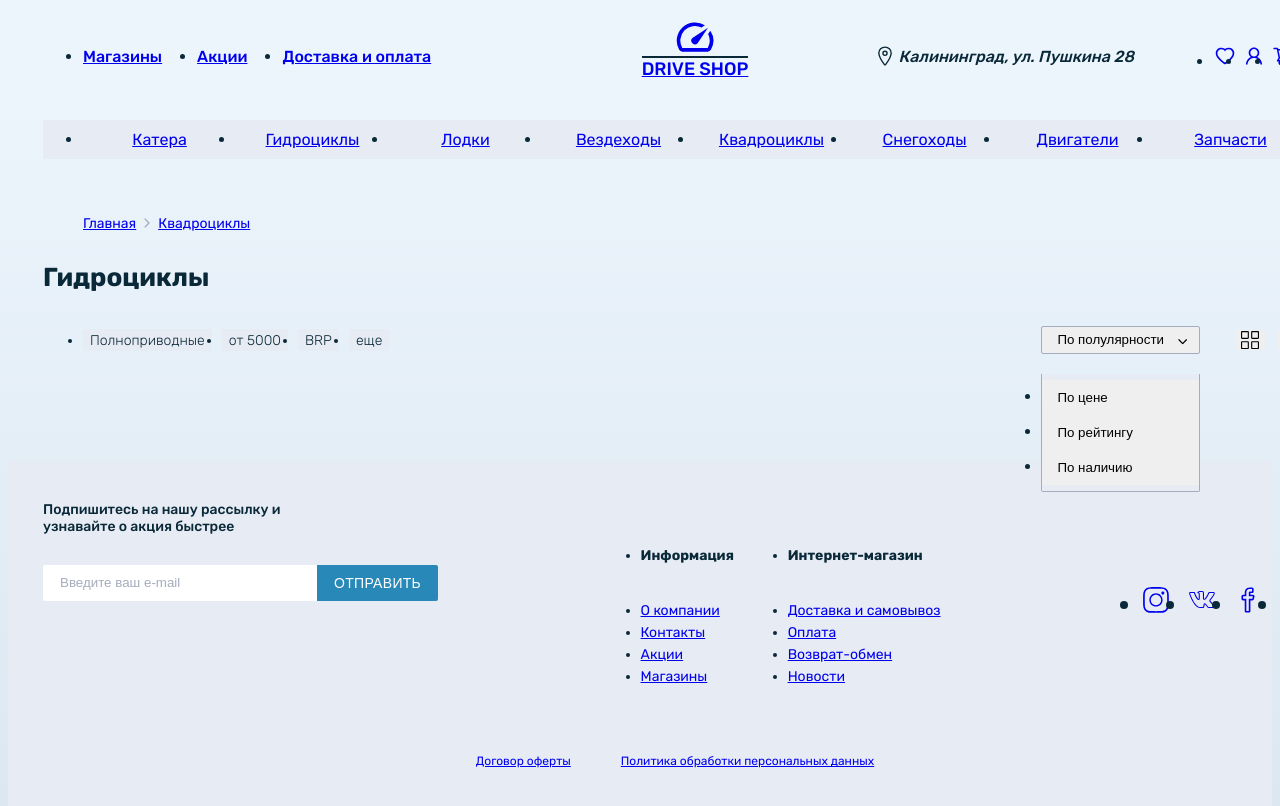
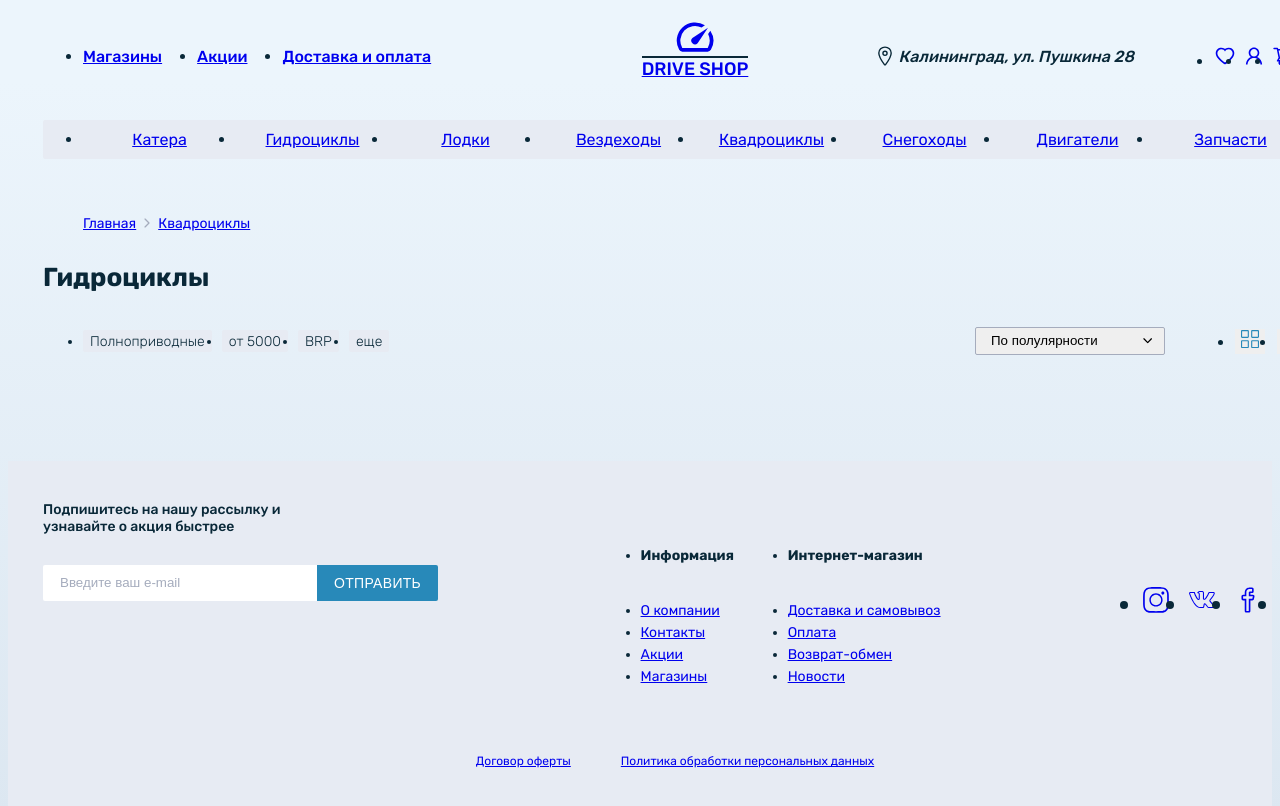
Before and after one commit to St1llSane/DriveShop, a React (Vite) app: page /atvs in a window 1280 px wide. Shown: the top 806 px of the page. Built offline with nearby package versions, Linux system fonts and the light colour scheme.

Commit message:
added HeaderFilters actions

```diff
--- a/src/components/UI/HeaderFilters.jsx
+++ b/src/components/UI/HeaderFilters.jsx
@@ -1,9 +1,52 @@
 import { SlGrid } from 'react-icons/sl'
 import { ImList } from 'react-icons/im'
 import { IoIosArrowForward } from 'react-icons/io'
+import { useDispatch, useSelector } from 'react-redux'
+import {
+  HeaderFiltersSliceSelector,
+  setActiveSortId,
+  setSortIsActive,
+  setActiveGridId,
+} from '../../redux/slices/HeaderFiltersSlice'
 import '../../styles/c_styles/ui_styles/header-filters.scss'
 
+const sortItems = [
+  { id: 1, name: 'По полулярности' },
+  { id: 2, name: 'По цене' },
+  { id: 3, name: 'По рейтингу' },
+  { id: 4, name: 'По наличию' },
+]
+
+const grids = [
+  {
+    id: 1,
+    icon: <SlGrid />,
+  },
+  {
+    id: 2,
+    icon: <ImList />,
+  },
+]
+
 const HeaderFilters = () => {
+  const dispatch = useDispatch()
+  const { sortIsActive, activeSortId, activeGridId } = useSelector(
+    HeaderFiltersSliceSelector
+  )
+
+  const setSortIsActiveHandler = () => {
+    dispatch(setSortIsActive())
+  }
+
+  const setActiveSortHandler = (id) => {
+    dispatch(setActiveSortId(id))
+    dispatch(setSortIsActive())
+  }
+
+  const setActiveGridHandler = (id) => {
+    dispatch(setActiveGridId(id))
+  }
+
   return (
     <div className="header-filters">
       <ul className="header-filters__labels">
@@ -14,30 +57,37 @@ const HeaderFilters = () => {
       </ul>
       <div className="header-filters__actions">
         <div className="header-filters__actions-sort">
-          <button className="header-filters__actions-sort--active">
-            По полулярности
+          <button
+            className="header-filters__actions-sort--active"
+            onClick={setSortIsActiveHandler}
+          >
+            {sortItems[activeSortId - 1].name}
             <IoIosArrowForward />
           </button>
-          <ul className="active">
-            <li>
-              <button>По цене</button>
-            </li>
-            <li>
-              <button>По рейтингу</button>
-            </li>
-            <li>
-              <button>По наличию</button>
-            </li>
+          <ul className={sortIsActive ? 'active' : ''}>
+            {sortItems.map((item) =>
+              item.id !== activeSortId ? (
+                <li key={item.id}>
+                  <button onClick={() => setActiveSortHandler(item.id)}>
+                    {item.name}
+                  </button>
+                </li>
+              ) : null
+            )}
           </ul>
         </div>
-        <div className="header-filters__actions-grids">
-          <button>
-            <SlGrid />
-          </button>
-          <button>
-            <ImList />
-          </button>
-        </div>
+        <ul className="header-filters__actions-grids">
+          {grids.map((item) => (
+            <li key={item.id}>
+              <button
+                className={item.id === activeGridId ? 'active' : ''}
+                onClick={() => setActiveGridHandler(item.id)}
+              >
+                {item.icon}
+              </button>
+            </li>
+          ))}
+        </ul>
       </div>
     </div>
   )
--- /dev/null
+++ b/src/redux/slices/HeaderFiltersSlice.js
@@ -0,0 +1,30 @@
+import { createSlice } from '@reduxjs/toolkit'
+
+const initialState = {
+  sortIsActive: false,
+  activeSortId: 1,
+  activeGridId: 1,
+}
+
+export const HeaderFiltersSlice = createSlice({
+  name: 'HeaderFilters',
+  initialState,
+  reducers: {
+    setSortIsActive: (state) => {
+      state.sortIsActive = !state.sortIsActive
+    },
+    setActiveSortId: (state, action) => {
+      state.activeSortId = action.payload
+    },
+    setActiveGridId: (state, action) => {
+      state.activeGridId = action.payload
+    },
+  },
+})
+
+export const HeaderFiltersSliceSelector = (state) => state.HeaderFiltersSlice
+
+export const { setSortIsActive, setActiveSortId, setActiveGridId } =
+  HeaderFiltersSlice.actions
+
+export default HeaderFiltersSlice.reducer
--- a/src/redux/store.js
+++ b/src/redux/store.js
@@ -3,12 +3,14 @@ import picturesSliderSlice from './slices/picturesSliderSlice'
 import popularSliderSlice from './slices/popularSliderSlice'
 import stockSlice from './slices/stockSlice'
 import categoriesSlice from './slices/categoriesSlice'
+import HeaderFiltersSlice from './slices/HeaderFiltersSlice'
 
 export const store = configureStore({
   reducer: {
     picturesSliderSlice,
     popularSliderSlice,
 		stockSlice,
-		categoriesSlice
+		categoriesSlice,
+		HeaderFiltersSlice
   },
 })
--- a/src/styles/c_styles/ui_styles/header-filters.scss
+++ b/src/styles/c_styles/ui_styles/header-filters.scss
@@ -22,17 +22,22 @@
   &__actions {
     display: flex;
     align-items: center;
-    gap: 35px;
+    gap: 30px;
 
     &-sort {
       position: relative;
 
       &--active {
+				min-width: 190px;
+        padding: 5px 10px 6px 15px;
         border: 1px solid $c-d-grey;
         border-radius: $b-r-small;
-        padding: 5px 35px 6px 15px;
+				display: block;
         position: relative;
         z-index: 10;
+				display: flex;
+				justify-content: space-between;
+				align-items: center;
         transition: $def-transition;
 
         &:hover {
@@ -40,10 +45,7 @@
         }
 
         svg {
-          position: absolute;
-          top: 8px;
           transform: rotate(90deg);
-          right: 10px;
           cursor: pointer;
         }
       }
@@ -64,6 +66,7 @@
         opacity: 0;
         pointer-events: none;
         user-select: none;
+        transition: $def-transition;
 
         &.active {
           opacity: 1;
@@ -80,7 +83,8 @@
             transition: $def-transition;
 
             &:hover {
-              color: $c-accent-blue;
+              color: $c-white;
+              background-color: $c-accent-blue;
             }
           }
         }
@@ -92,16 +96,23 @@
       align-items: center;
       gap: 12px;
 
+      li {
         button {
           display: inherit;
           font-size: $f-big;
           border: none;
+					color: $c-d-grey;
           transition: $def-transition;
 
           &:hover {
+            color: $c-accent-blue;
+          }
+
+					&.active {
 						color: $c-accent-blue;
 					}
         }
       }
     }
   }
+}
```
Also changed, not shown: public/images/icons/grid.svg (deleted), public/images/icons/list.svg (deleted). Lines whose indentation alone changed are shown as unchanged.
